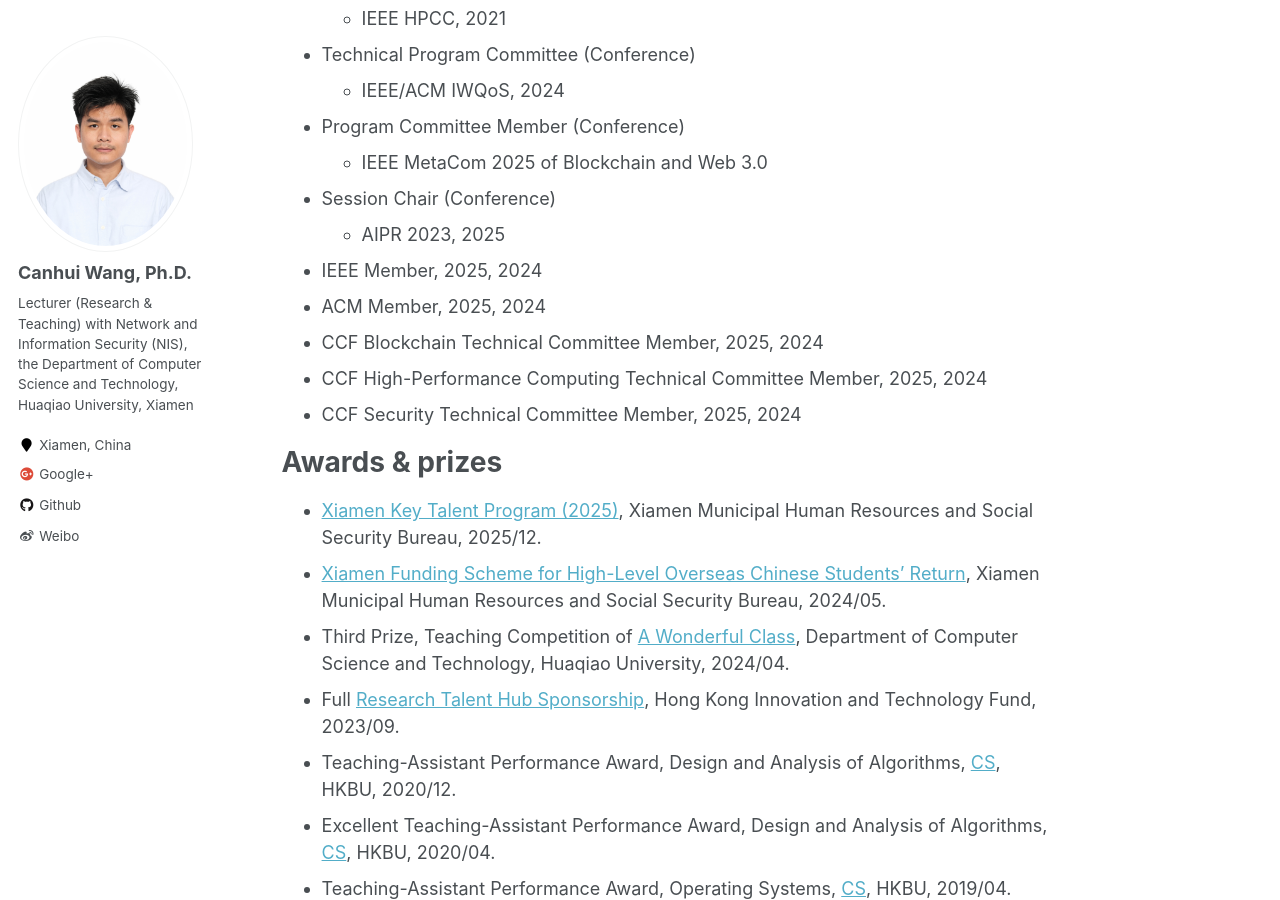
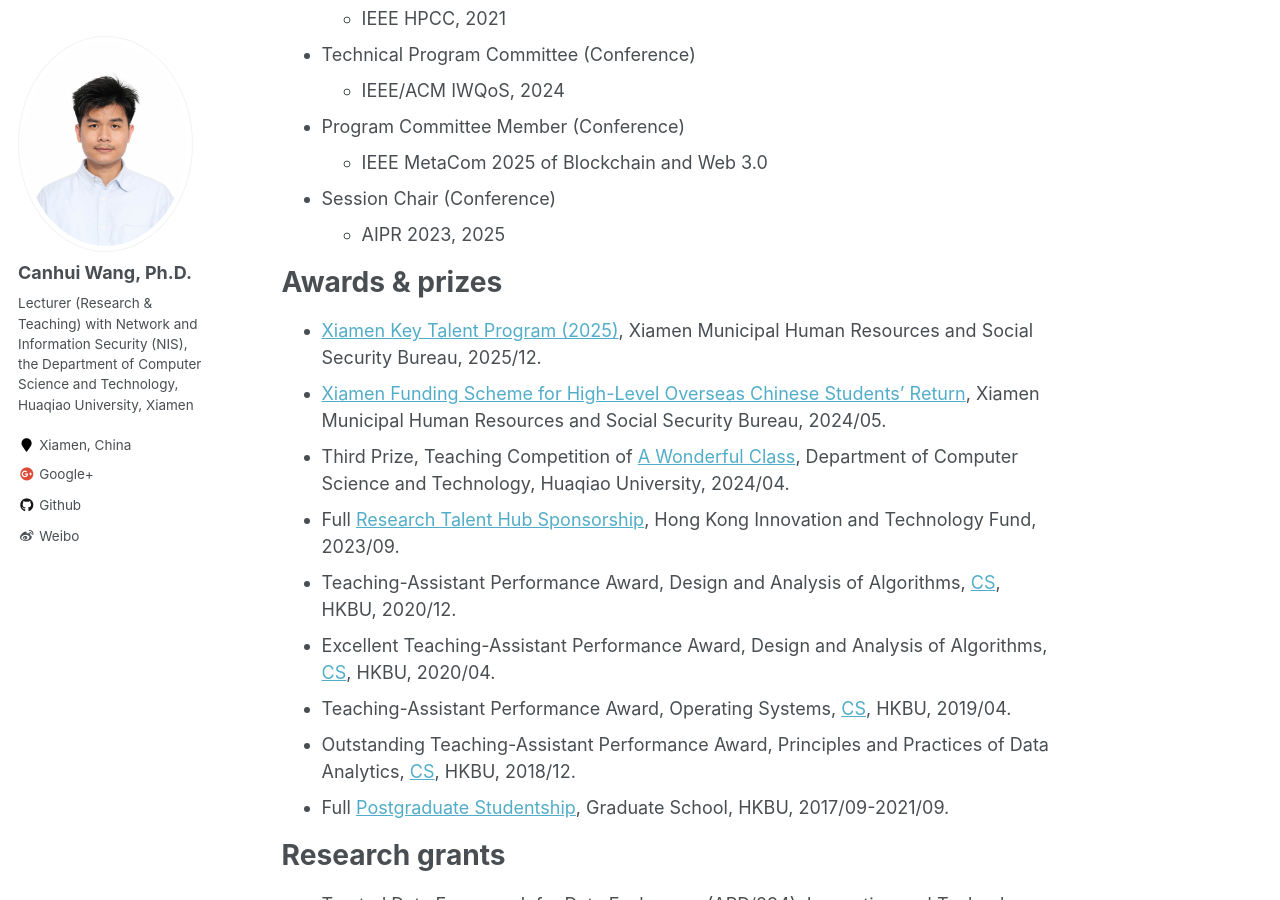
Before and after one commit to Canhui/canhui.github.io, a Jekyll site: the page built from _pages/about.md, in a window 1280 px wide and 900 px high, scrolled down 1885 px. Built offline with Jekyll 4.4.1, drawn with Linux system fonts in a browser that asks for light colours.

Commit message:
Update about.md

```diff
--- a/_pages/about.md
+++ b/_pages/about.md
@@ -71,11 +71,6 @@ Professional service
   * IEEE MetaCom 2025 of Blockchain and Web 3.0
 * Session Chair (Conference)
   * AIPR 2023, 2025
-* IEEE Member, 2025, 2024
-* ACM Member, 2025, 2024
-* CCF Blockchain Technical Committee Member, 2025, 2024
-* CCF High-Performance Computing Technical Committee Member, 2025, 2024
-* CCF Security Technical Committee Member, 2025, 2024
 
 
 Awards & prizes
```
